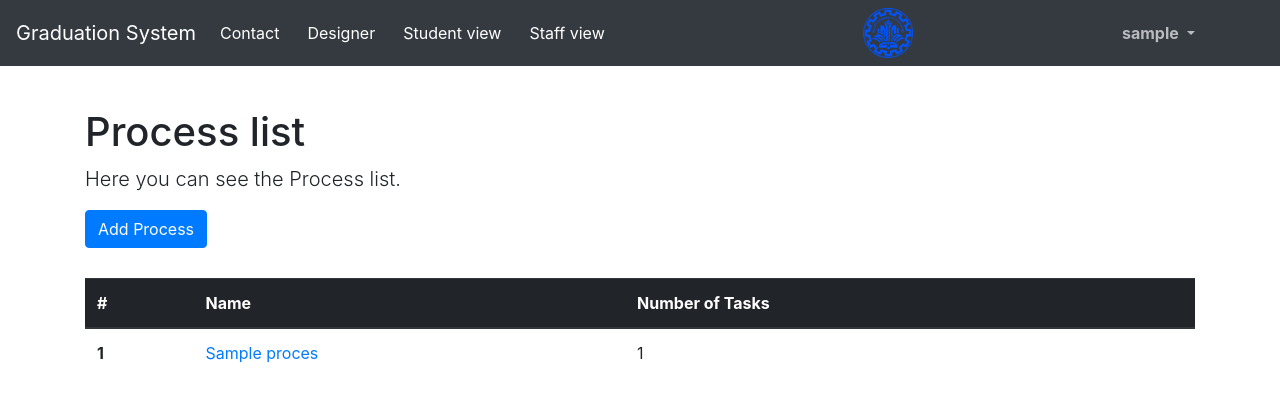
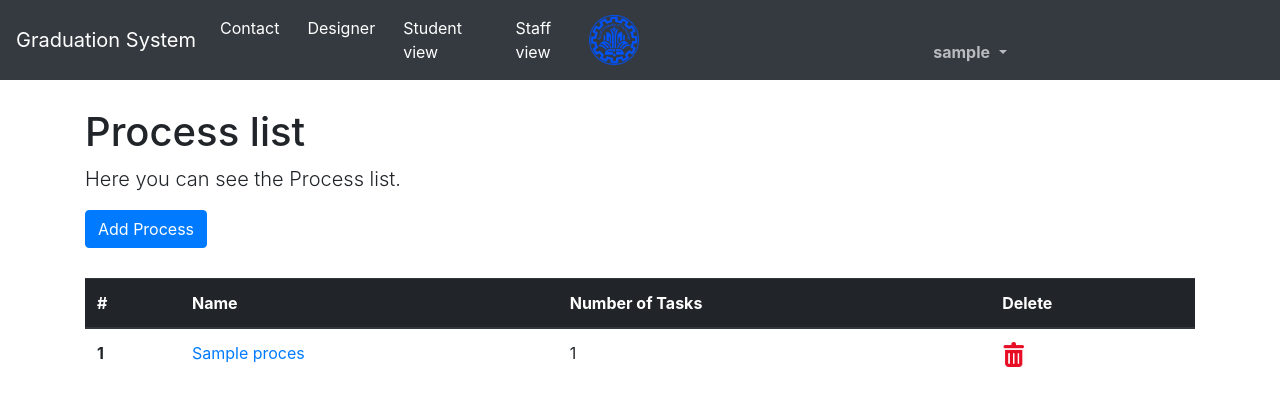
Before and after one commit to amirmohsen-am/graduation-system-project-fall96, a Django app: page /designer in a window 1280 px wide. Shown: the top 406 px of the page. Run offline with Django 3.2, Linux system fonts and the light colour scheme; a user stored in the database is signed in; tables that the repository leaves empty hold one stand-in row (values such as "Sample post"); some libraries are stand-ins or nearby versions.

Commit message:
Delete button

```diff
--- a/graduation_system/main/templates/main/base.html
+++ b/graduation_system/main/templates/main/base.html
@@ -4,6 +4,7 @@
 <!doctype html>
 <html lang="en">
 <head>
+
     <link rel="stylesheet" href="{% static 'main/timeline.css' %}">
     <meta charset="utf-8">
     <meta name="viewport" content="width=device-width, initial-scale=1, shrink-to-fit=no">
@@ -65,7 +66,7 @@
 {#                    <a class="nav-link disabled" href="#">Disabled</a>#}
 {#                </li>#}
             </ul>
-            <img style="height: 50px; padding-left: 15%" src={% static "pics/sharif_logo.png" %} alt="Flowers in Chania">
+            <img style="height: 50px; margin-right: 28%" src={% static "pics/sharif_logo.png" %} alt="Flowers in Chania">
             <ul class="nav navbar-nav navbar-right">
                 <li class="dropdown">
                     <a href="#" class="dropdown-toggle" data-toggle="dropdown" style="padding-left: 200px; color:#b9bbbe; ">
--- a/graduation_system/main/templates/main/designer.html
+++ b/graduation_system/main/templates/main/designer.html
@@ -9,6 +9,8 @@
 {% endblock %}
 
 {% block content %}
+    {% load staticfiles %}
+    {% load static %}
     <h1 class="mt-5">Process list</h1>
     <p class="lead">Here you can see the Process list.</p>
 
@@ -19,7 +21,7 @@
               <th scope="col">#</th>
               <th scope="col">Name</th>
               <th scope="col">Number of Tasks</th>
-              <th scope="col"> </th>
+
             </tr>
           </thead>
           <tbody>
@@ -28,8 +30,7 @@
                       <th scope="row">{{ forloop.counter }}</th>
                       <td> <a href="{% url 'process-view' proc.id %}">{{ proc.name }}</a></td>
                       <td>{{ proc.task_set.all|length }}</td>
-                      <td><a href="{% url 'process-select' proc.id %}" type="button" class="btn btn-primary" > Select Process </a></td>
-                    </tr>
+                  </tr>
                 {% endfor %}
           </tbody>
         </table>
@@ -43,7 +44,7 @@
               <th scope="col">#</th>
               <th scope="col">Name</th>
               <th scope="col">Number of Tasks</th>
-              <th scope="col"> </th>
+              <th scope="col"> Delete </th>
             </tr>
           </thead>
           <tbody>
@@ -52,6 +53,7 @@
                           <th scope="row">{{ forloop.counter }}</th>
                           <td> <a href="{% url 'process-view' proc.id %}">{{ proc.name }}</a></td>
                           <td>{{ proc.task_set.all|length }}</td>
+                          <td> <a href="{% url 'delete-view' proc.id %}" >  <img style="height: 25px" src={% static "pics/Delete_icon.png" %}  alt="Delete"> </a></td>
                       </tr>
                 {% endfor %}
           </tbody>
```
Also changed, not shown: graduation_system/main/static/pics/Delete_icon.png (added).
